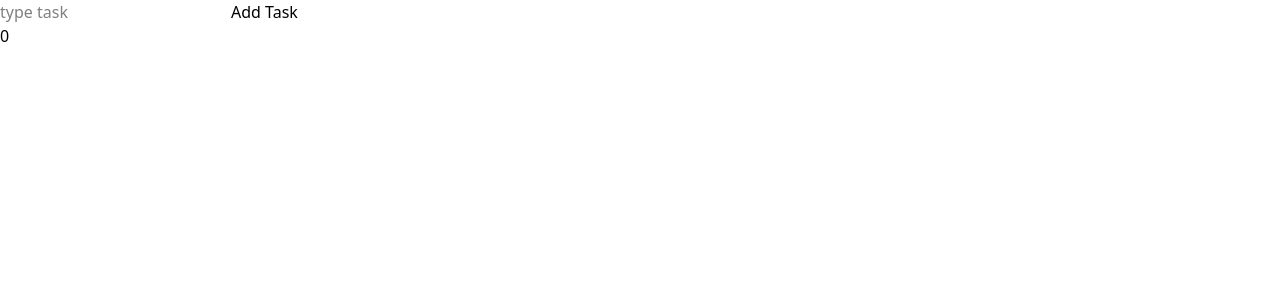
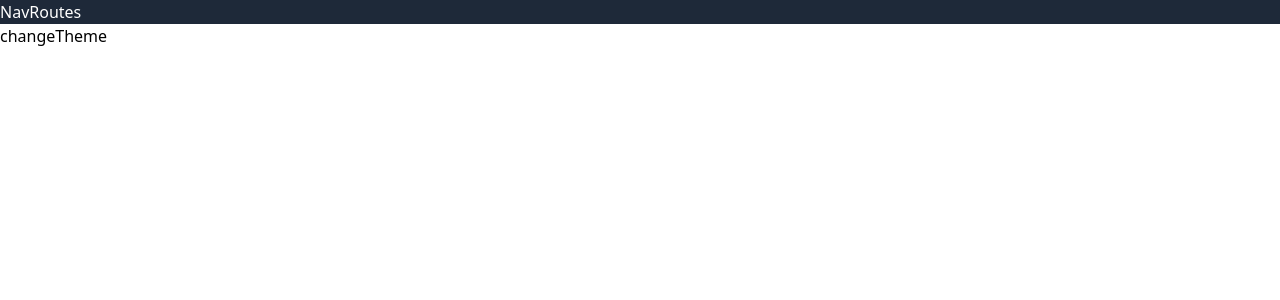
Before and after one commit to sryuvaraj/daily-tasks, a React (Vite) app: page / in a window 1280 px wide. Shown: the top 300 px of the page. Built offline with nearby package versions, Linux system fonts and the light colour scheme.

Commit message:
theme change

```diff
--- a/package.json
+++ b/package.json
@@ -13,6 +13,7 @@
     "@tailwindcss/vite": "^4.1.17",
     "react": "^19.2.0",
     "react-dom": "^19.2.0",
+    "react-router-dom": "^7.9.6",
     "tailwindcss": "^4.1.17"
   },
   "devDependencies": {
--- a/src/App.tsx
+++ b/src/App.tsx
@@ -3,13 +3,15 @@ import reactLogo from './assets/react.svg'
 import viteLogo from '/vite.svg'
 import './App.css'
 import Home from './PracProj/ToDoList/Home'
+import ThemeChangeHome from './PracProj/ThemeChngeContext/ThemeChangeHome'
 
 function App() {
   const [count, setCount] = useState(0)
 
   return (
     <>
-     <Home />
+     {/* <Home /> */}
+     <ThemeChangeHome />
     </>
   )
 }
--- /dev/null
+++ b/src/PracProj/ThemeChngeContext/NavRoutes.tsx
@@ -0,0 +1,15 @@
+import React, { useContext } from "react";
+import ThemContext, { ThemeChangeProvider } from "./ThemContext";
+
+const NavRoutes = () => {
+  const { theme, setTheme } = useContext(ThemeChangeProvider);
+  console.log(theme)
+  return (
+    <div>
+      <p className={`${theme ? "text-black bg-blue-200" : "text-white bg-gray-800"}`}>NavRoutes</p>
+      <p onClick={() => setTheme(!theme)}>changeTheme</p>
+    </div>
+  );
+};
+
+export default NavRoutes;
--- /dev/null
+++ b/src/PracProj/ThemeChngeContext/ThemContext.tsx
@@ -0,0 +1,19 @@
+import React, { createContext, useState } from "react";
+import NavRoutes from "./NavRoutes";
+
+const ThemeChangeProvider: any = createContext(null);
+
+const ThemContext = ({children}:any) => {
+  const [theme, setTheme] = useState<any>(false);
+  return (
+    <ThemeChangeProvider.Provider value={{ theme, setTheme }}>
+
+      <div>
+        {children}
+      </div>
+    </ThemeChangeProvider.Provider>
+  );
+};
+
+export default ThemContext;
+export {ThemeChangeProvider}
--- /dev/null
+++ b/src/PracProj/ThemeChngeContext/ThemeChangeHome.tsx
@@ -0,0 +1,15 @@
+import React from "react";
+import ThemContext from "./ThemContext";
+import NavRoutes from "./NavRoutes";
+
+const ThemeChangeHome = () => {
+  return (
+    <div>
+      <ThemContext >
+        <NavRoutes />
+      </ThemContext>
+    </div>
+  );
+};
+
+export default ThemeChangeHome;
```
Also changed, not shown: 1 other file (tests, documents, lock files or other folders).
